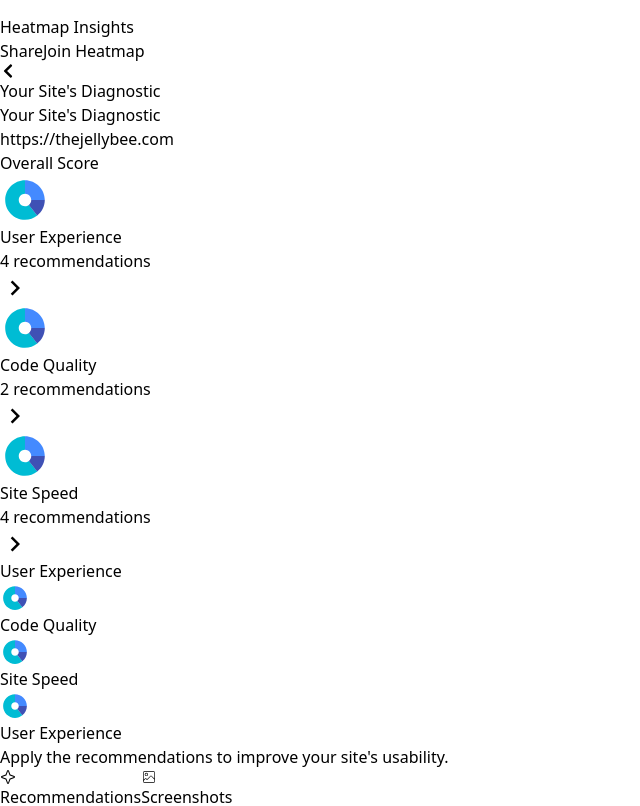
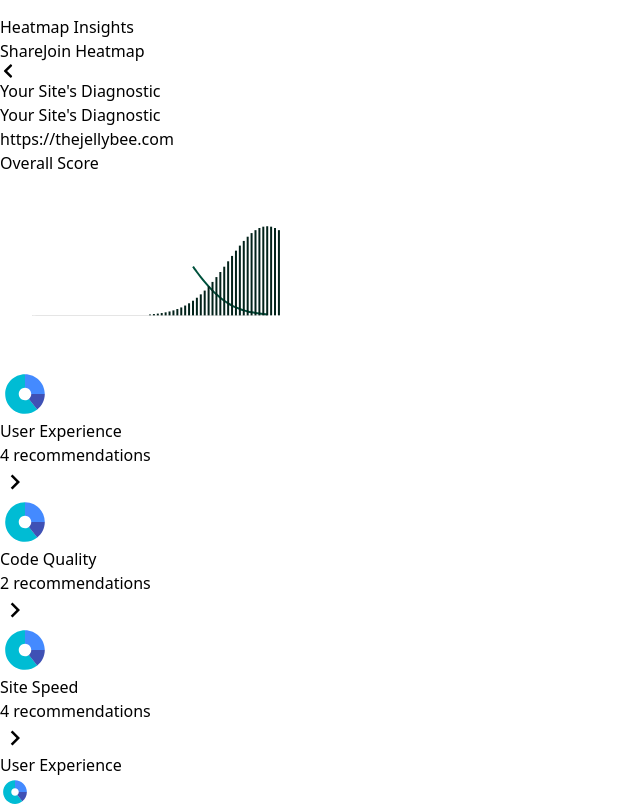
Before and after one commit to AdamsEugene/site-grader, a React (Vite) app: page /dashboard in a window 1280 px wide. Shown: the top 806 px of the page, without its empty margins (0-640 px from the left). Built offline with nearby package versions, Linux system fonts and the light colour scheme.

Commit message:
chart started chartjs

```diff
--- a/package.json
+++ b/package.json
@@ -10,7 +10,10 @@
     "preview": "vite preview"
   },
   "dependencies": {
+    "chart.js": "^4.4.4",
+    "d3": "^7.9.0",
     "react": "^18.3.1",
+    "react-chartjs-2": "^5.2.0",
     "react-dom": "^18.3.1",
     "react-icons": "^5.3.0",
     "react-router-dom": "^6.26.2",
@@ -18,6 +21,7 @@
   },
   "devDependencies": {
     "@eslint/js": "^9.9.0",
+    "@types/d3": "^7.4.3",
     "@types/react": "^18.3.3",
     "@types/react-dom": "^18.3.0",
     "@types/react-syntax-highlighter": "^15.5.13",
--- a/src/components/AppSidebar.tsx
+++ b/src/components/AppSidebar.tsx
@@ -2,6 +2,7 @@ import { FcDoughnutChart } from "react-icons/fc";
 import { MdChevronRight } from "react-icons/md";
 import { Link } from "react-router-dom";
 import { PageDetailsProp } from "./Dashboard/AppTitlebar";
+import GaussianDistributionChart from "./Dashboard/GaussianDistributionChart";
 
 interface AppSidebarProps {
   className?: string;
@@ -16,15 +17,17 @@ export default function AppSidebar({
 }: AppSidebarProps) {
   return (
     <div
-      className={`p-2 bg-white sm:bg-emerald-700 sm:text-white text-gray-800 space-y-4 text-center rounded-lg w-full max-w-[250px] lg:max-w-[300px] ${className}`}
+      className={`p-2 bg-white sm:bg-emerald-700 sm:text-white text-gray-800 space-y-4 text-center rounded-lg w-full max-w-[250px] lg:max-w-[300px] overflow-hidden ${className}`}
     >
       <p className="text-lg font-semibold">Your Site's Diagnostic</p>
       <Link to={"fb.com"} className="text-sm font-normal text-slate-200">
         https://thejellybee.com
       </Link>
-
       <div className="bg-transparent/10 h-32 rounded-lg w-full p-3">
         <p>Overall Score</p>
+      </div>
+      <div>
+        <GaussianDistributionChart />
       </div>
 
       <div>
--- /dev/null
+++ b/src/components/Dashboard/GaussianDistributionChart.tsx
@@ -0,0 +1,159 @@
+import React from "react";
+import { Line } from "react-chartjs-2";
+import {
+  Chart as ChartJS,
+  CategoryScale,
+  LinearScale,
+  PointElement,
+  LineElement,
+  Title,
+  Tooltip,
+  Legend,
+} from "chart.js";
+
+// Register Chart.js components
+ChartJS.register(
+  CategoryScale,
+  LinearScale,
+  PointElement,
+  LineElement,
+  Title,
+  Tooltip,
+  Legend
+);
+
+const BellCurveChart = () => {
+  // Function to generate the Gaussian bell curve data
+  const generateBellCurveData = () => {
+    const mean = 60;
+    const sigma = 10;
+    const data = [];
+
+    for (let x = 30; x <= 90; x += 1) {
+      const y =
+        (1 / (sigma * Math.sqrt(2 * Math.PI))) *
+        Math.exp(-((x - mean) ** 2) / (2 * sigma ** 2));
+      data.push({ x, y: y * 100 });
+    }
+
+    return data;
+  };
+
+  // Generate the data for the chart
+  const curveData = generateBellCurveData();
+
+  // Separate the dataset into two parts: below and above the 69.7% mark
+  const beforeThreshold = curveData.map((point) =>
+    point.x <= 70 ? point.y : null
+  ); // Data points before 69.7% (white area)
+  const afterThreshold = curveData.map((point) =>
+    point.x > 70 ? point.y : null
+  ); // Data points after 69.7% (#f2f2f2 area)
+
+  // Data for Chart.js
+  const data = {
+    labels: curveData.map((point) => point.x), // X-axis values (30 to 90)
+    datasets: [
+      {
+        label: "Below 69.7%",
+        data: beforeThreshold, // White shaded area data
+        borderColor: "white",
+        borderWidth: 2,
+        fill: true,
+        backgroundColor: "white", // Fill with white color for the covered area
+        tension: 0.4, // Makes the line smooth
+        pointBackgroundColor: "white",
+        pointRadius: 0,
+      },
+      {
+        label: "Above 69.7%",
+        data: afterThreshold, // #f2f2f2 shaded area data
+        borderColor: "#00523D",
+        borderWidth: 2,
+        fill: true,
+        backgroundColor: "#00523D", // Fill with #f2f2f2 for the remaining area
+        tension: 0.4, // Makes the line smooth
+        pointBackgroundColor: "white",
+        pointRadius: 0,
+      },
+      {
+        label: "Highlighted Point",
+        data: curveData.map(
+          (point) => (point.x === 70 ? point.y : null) // Highlight point closest to 69.7
+        ),
+        borderColor: "transparent",
+        pointBackgroundColor: "white",
+        pointBorderColor: "white",
+        pointRadius: 6, // Size of the dot
+        showLine: false, // Don't draw a line for this dataset
+      },
+    ],
+  };
+
+  // Chart.js options
+  const options = {
+    responsive: true,
+    scales: {
+      x: {
+        ticks: { color: "white" },
+        grid: {
+          display: false, // Disable default grid lines for the x-axis
+        },
+      },
+      y: {
+        display: false, // Hide Y-axis entirely
+      },
+    },
+    plugins: {
+      legend: { display: false }, // No need for the legend
+      tooltip: { enabled: false }, // Disable tooltips
+    },
+    animation: false as const, // Explicitly set animation to false
+  };
+
+  // Custom plugin to draw lines from the base to the curve
+  const customPlugin = {
+    id: "customLineDrawing",
+    afterDatasetsDraw: (chart: ChartJS) => {
+      // Provide the proper type for the chart parameter
+      const { ctx, scales } = chart;
+      const xAxis = scales.x;
+      const yAxis = scales.y;
+
+      ctx.save();
+      ctx.strokeStyle = "#02221A"; // Line color
+      ctx.lineWidth = 2; // Line thickness
+
+      // Loop through the curve data and draw the custom lines
+      curveData.forEach((point) => {
+        const x = xAxis.getPixelForValue(point.x);
+        const y = yAxis.getPixelForValue(point.y);
+
+        // Draw line from x-axis to the curve
+        ctx.beginPath();
+        ctx.moveTo(x, yAxis.bottom); // Start from x-axis base
+        ctx.lineTo(x, y); // End at the curve point
+        ctx.stroke();
+      });
+
+      ctx.restore();
+    },
+  };
+
+  return (
+    <div
+      style={{
+        padding: "20px",
+        borderRadius: "10px",
+        width: "300px",
+      }}
+    >
+      <h3 style={{ color: "white", textAlign: "center", fontWeight: "bold" }}>
+        69.7% Average
+      </h3>
+      <Line data={data} options={options} plugins={[customPlugin]} />
+    </div>
+  );
+};
+
+export default BellCurveChart;
```
Also changed, not shown: 1 other file (tests, documents, lock files or other folders).
